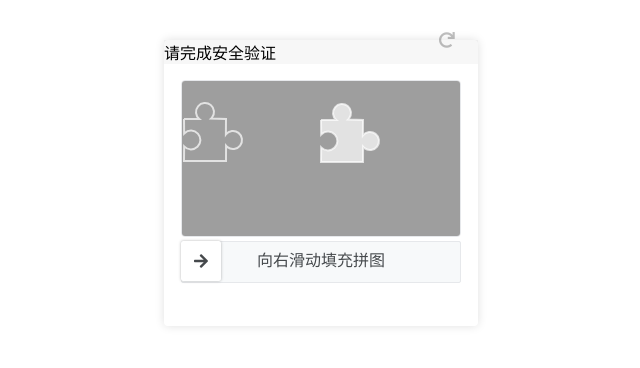
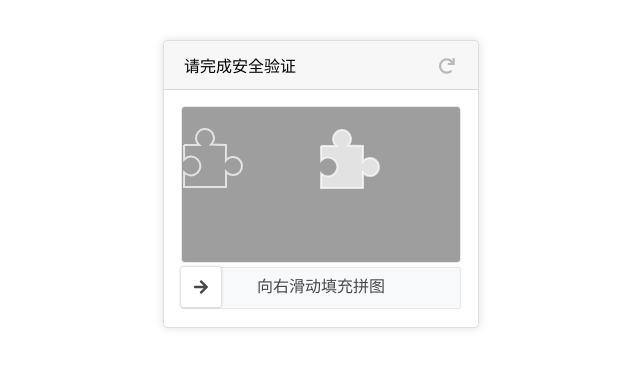
Before and after one commit to 8dizhi/8dizhi.github.io, a plain HTML site: page index.html in a window 1280 px wide. Shown: the whole page, without its empty margins (319-959 px from the left). Drawn offline with nearby package versions, Linux system fonts and the light colour scheme.

Commit message:
update-lib
update-lib

```diff
--- a/index.html
+++ b/index.html
@@ -6,7 +6,7 @@
     <meta name="viewport" content="width=device-width, initial-scale=1, shrink-to-fit=no">
     <title>滑一滑</title>
     <link href="https://cdn.staticfile.org/font-awesome/5.7.2/css/all.min.css" rel="stylesheet">
-    <link href="./disk/slidercaptcha.css" rel="stylesheet" />
+    <link href="./disk/slidercaptcha.min.css" rel="stylesheet" />
     <style>.slidercaptcha{width:314px;height:286px;border-radius:4px;box-shadow:0 0 10px rgba(0,0,0,.125);margin:40px auto 0}.slidercaptcha .card-body{padding:1rem}.slidercaptcha canvas:first-child{border-radius:4px;border:1px solid #e6e8eb}.slidercaptcha.card .card-header{background-image:none;background-color:rgba(0,0,0,.03)}.refreshIcon{top:-54px}</style>
 </head>
 <body>
```
